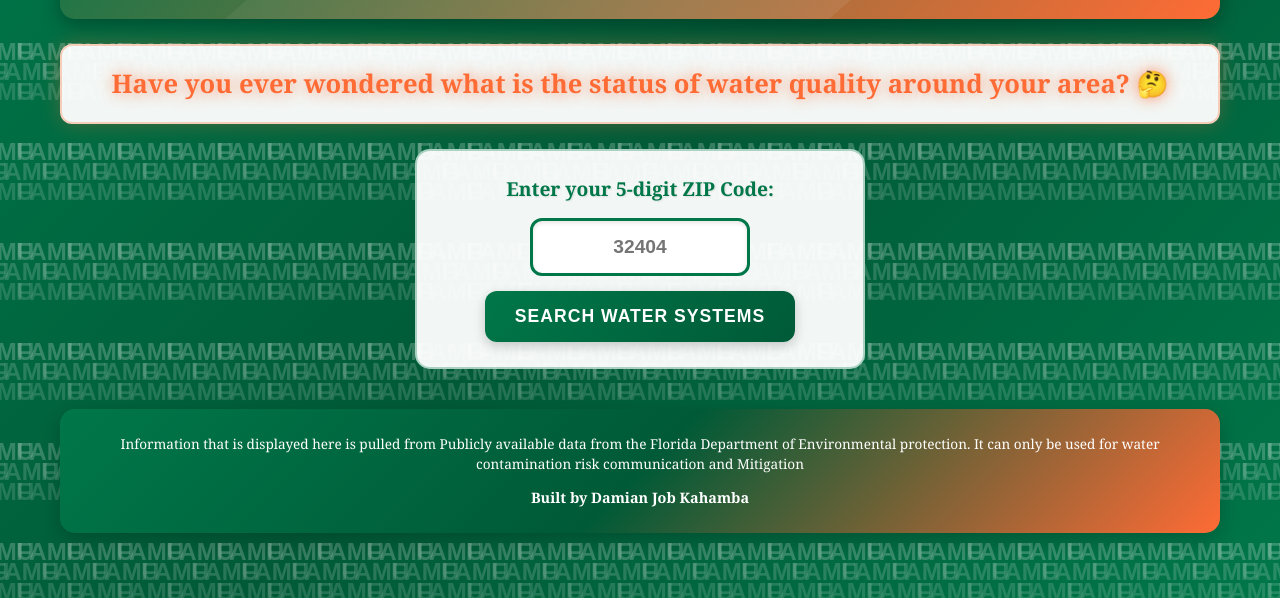
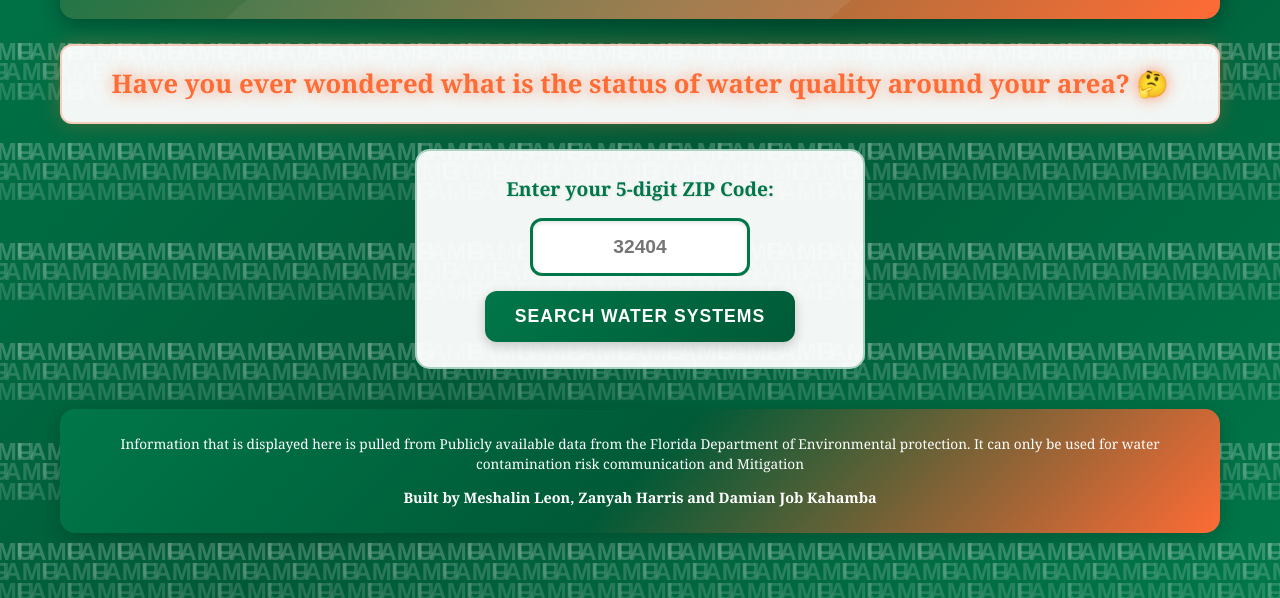
Before and after one commit to DamianJob/Watercontaminationrisk, a plain HTML site: page index.html in a window 1280 px wide. Shown: the part 202-800 px from the top of the page. Drawn offline with Linux system fonts and the light colour scheme.

Commit message:
Update index.html

```diff
--- a/index.html
+++ b/index.html
@@ -120,7 +120,7 @@
         <!-- Footer -->
         <footer class="footer">
             <p>Information that is displayed here is pulled from Publicly available data from the Florida Department of Environmental protection. It can only be used for water contamination risk communication and Mitigation</p>
-            <p><strong>Built by Damian Job Kahamba</strong></p>
+            <p><strong>Built by Meshalin Leon, Zanyah Harris and Damian Job Kahamba</strong></p>
         </footer>
     </div>
 
```
